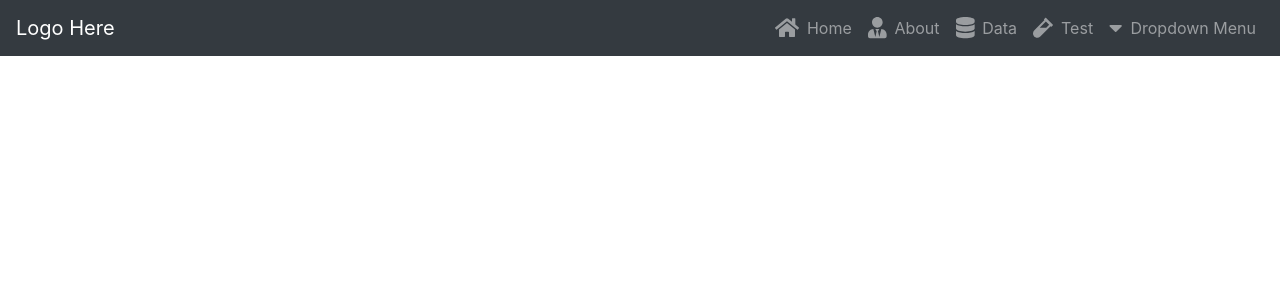
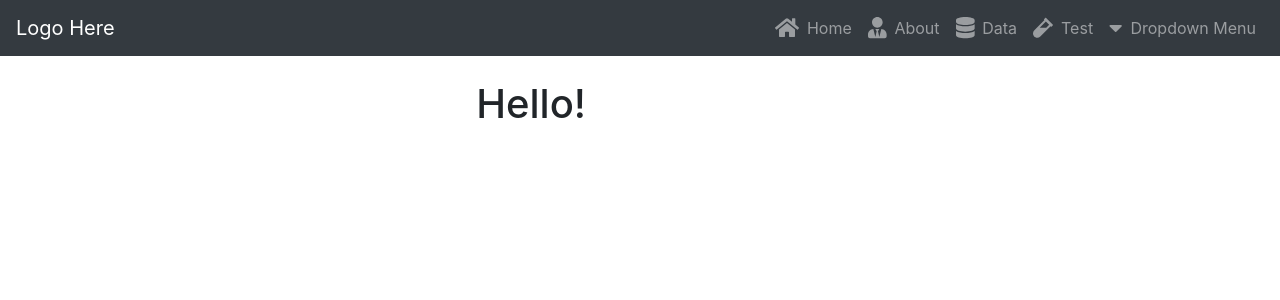
Before and after one commit to bschwartz757/cra-demo, a React (Create React App) app: page / in a window 1280 px wide. Shown: the top 300 px of the page. Built offline with nearby package versions, Linux system fonts and the light colour scheme.

Commit message:
small change

```diff
--- a/src/Layout/Main.js
+++ b/src/Layout/Main.js
@@ -23,7 +23,7 @@ class Main extends Component {
               width: '25%'
             }}
           >
-
+			<h1>Hello!</h1>
           </div>
 
         </Col>
```
